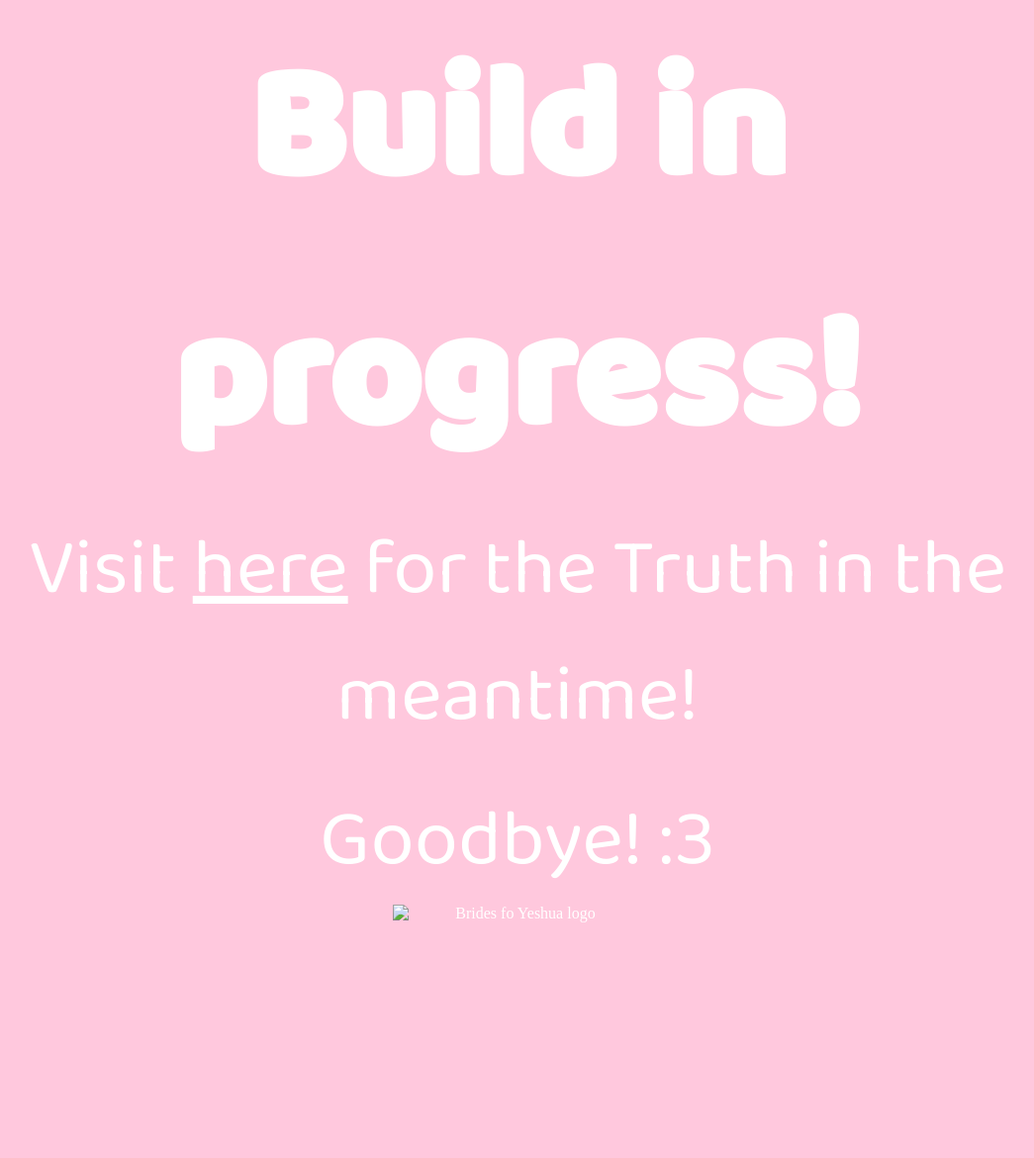
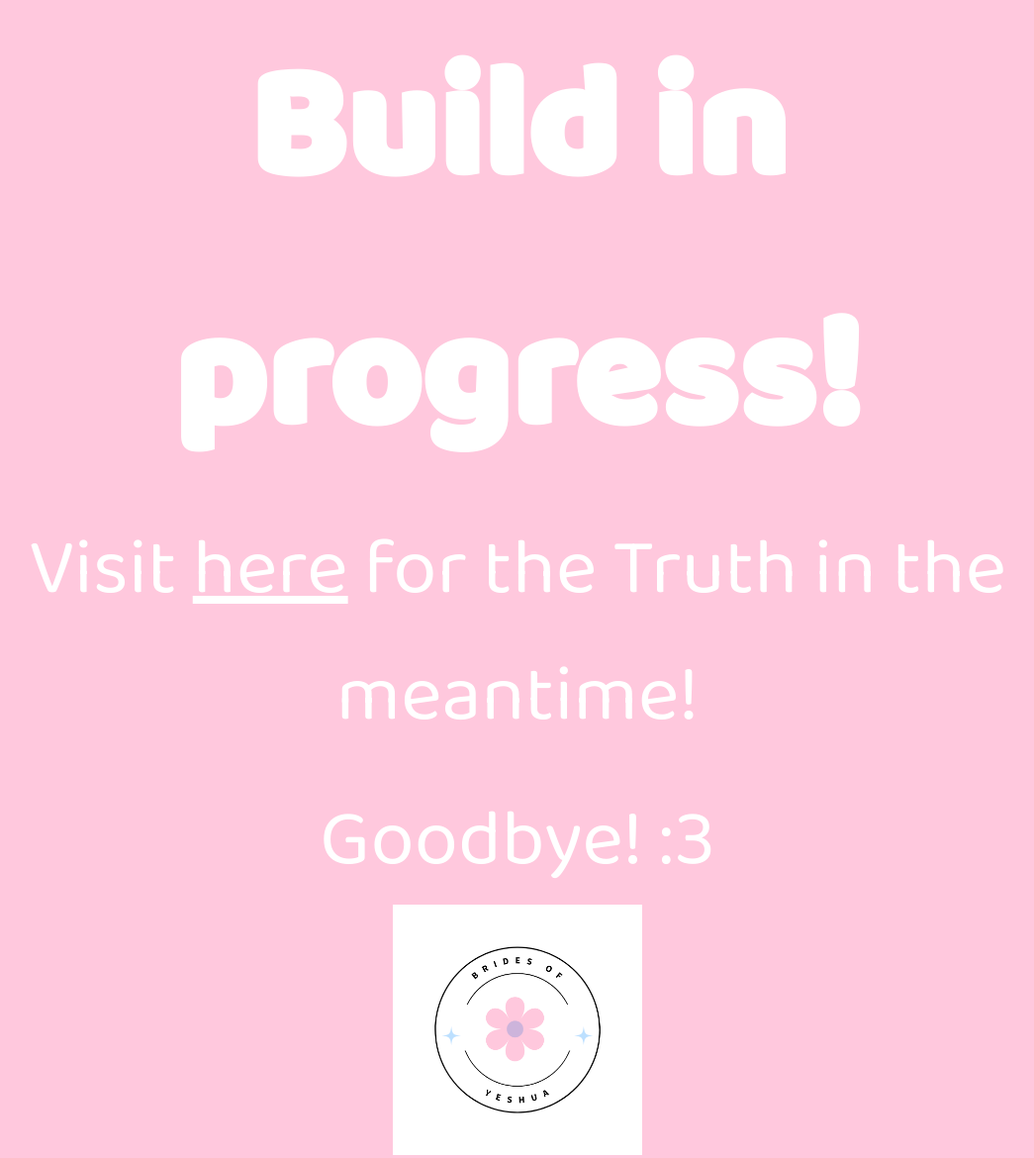
Before and after one commit to sylkylacole/Brides-of-Yeshua, a plain HTML site: page index.html in a window 1280 px wide. Shown: the whole page at 99% size, without its empty margins (117-1162 px from the left). Before the commit the page ends 940 px from the top, so only its background shows below. Drawn offline with Linux system fonts and the light colour scheme; the site is published under a folder, as on GitHub Pages, so addresses that start at the root find nothing.

Commit message:
Fixed image

```diff
--- a/index.html
+++ b/index.html
@@ -13,7 +13,7 @@
     <h1>Build in progress!</h1>
     <p>Visit <a href="https://www.straitisthegate.net" >here</a> for the Truth in the meantime!</p><br>
     <p>Goodbye! :3</p>
-    <img id="logo" src="/images/logo.png" alt="Brides fo Yeshua logo">
+    <img id="logo" src="images/logo.png" alt="Brides fo Yeshua logo">
     <footer></footer>
 </body>
 </html>
```
